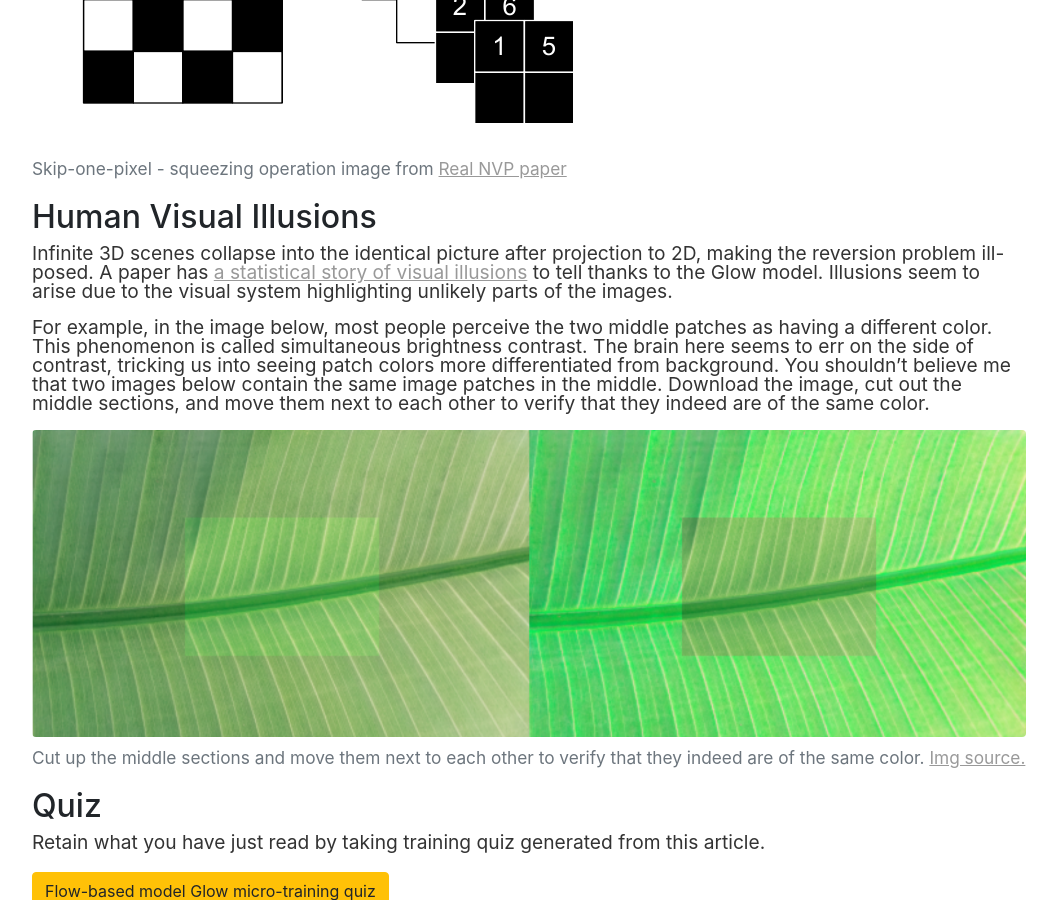
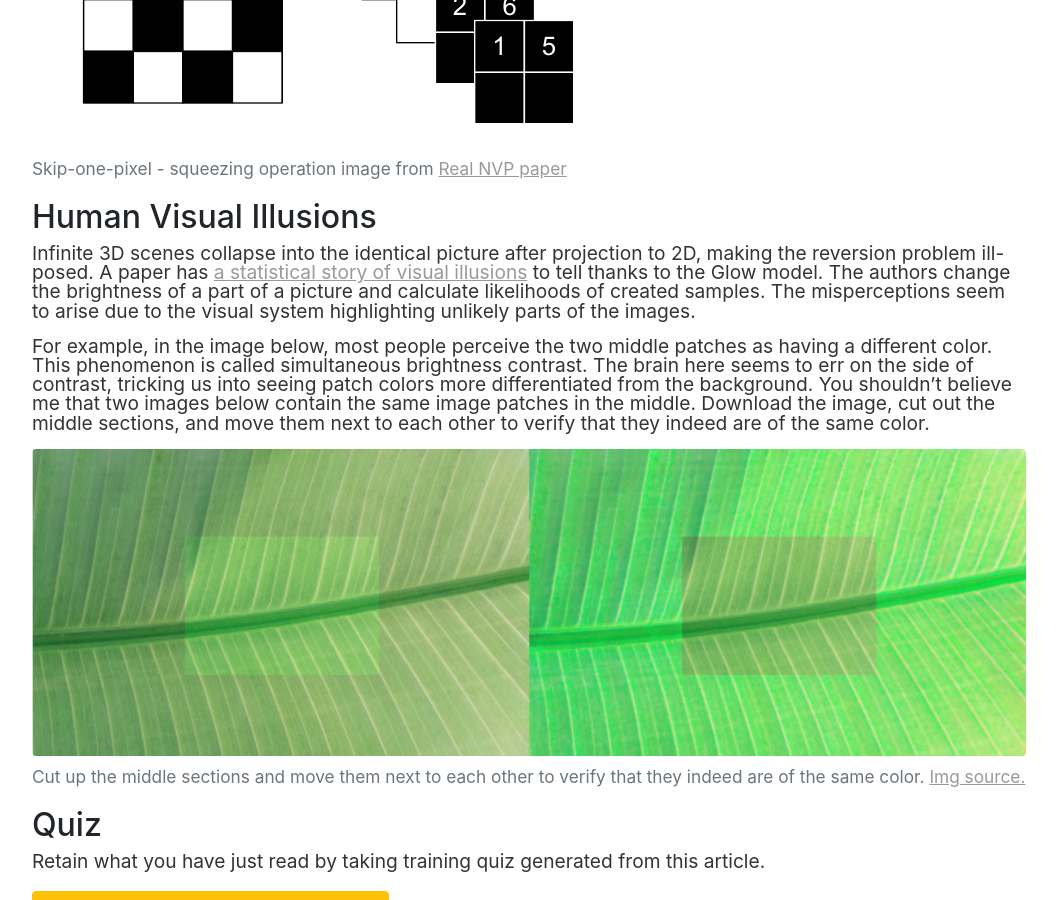
Before and after one commit to vackosar/vackosar.github.io, a Jekyll site: the page built from _posts/2020-06-19-glow-the-representations-must-flow.md, in a window 1280 px wide and 900 px high, scrolled down 2783 px. Shown: the whole window, without its empty margins (111-1168 px from the left). Built offline with Jekyll 4.4.1, drawn with Linux system fonts in a browser that asks for light colours; nearby versions of some CDN libraries; library files that are not in the unit come from our copies; comment, search, counter and statistics services are not loaded.

Commit message:
rewrite visual illusions

```diff
--- a/_posts/2020-06-19-glow-the-representations-must-flow.md
+++ b/_posts/2020-06-19-glow-the-representations-must-flow.md
@@ -90,11 +90,12 @@ But how do we go from an image to required number of channels for above to make
 
 Infinite 3D scenes collapse into the identical picture after projection to 2D, making the reversion problem ill-posed.
 A paper has [a statistical story of visual illusions](https://arxiv.org/pdf/2005.08772v1.pdf) to tell thanks to the Glow model.
-Illusions seem to arise due to the visual system highlighting unlikely parts of the images.
+The authors change the brightness of a part of a picture and calculate likelihoods of created samples.
+The misperceptions seem to arise due to the visual system highlighting unlikely parts of the images.
 
 For example, in the image below, most people perceive the two middle patches as having a different color.
 This phenomenon is called simultaneous brightness contrast.
-The brain here seems to err on the side of contrast, tricking us into seeing patch colors more differentiated from background.
+The brain here seems to err on the side of contrast, tricking us into seeing patch colors more differentiated from the background.
 You shouldn't believe me that two images below contain the same image patches in the middle.
 Download the image, cut out the middle sections, and move them next to each other to verify that they indeed are of the same color.
 
```
